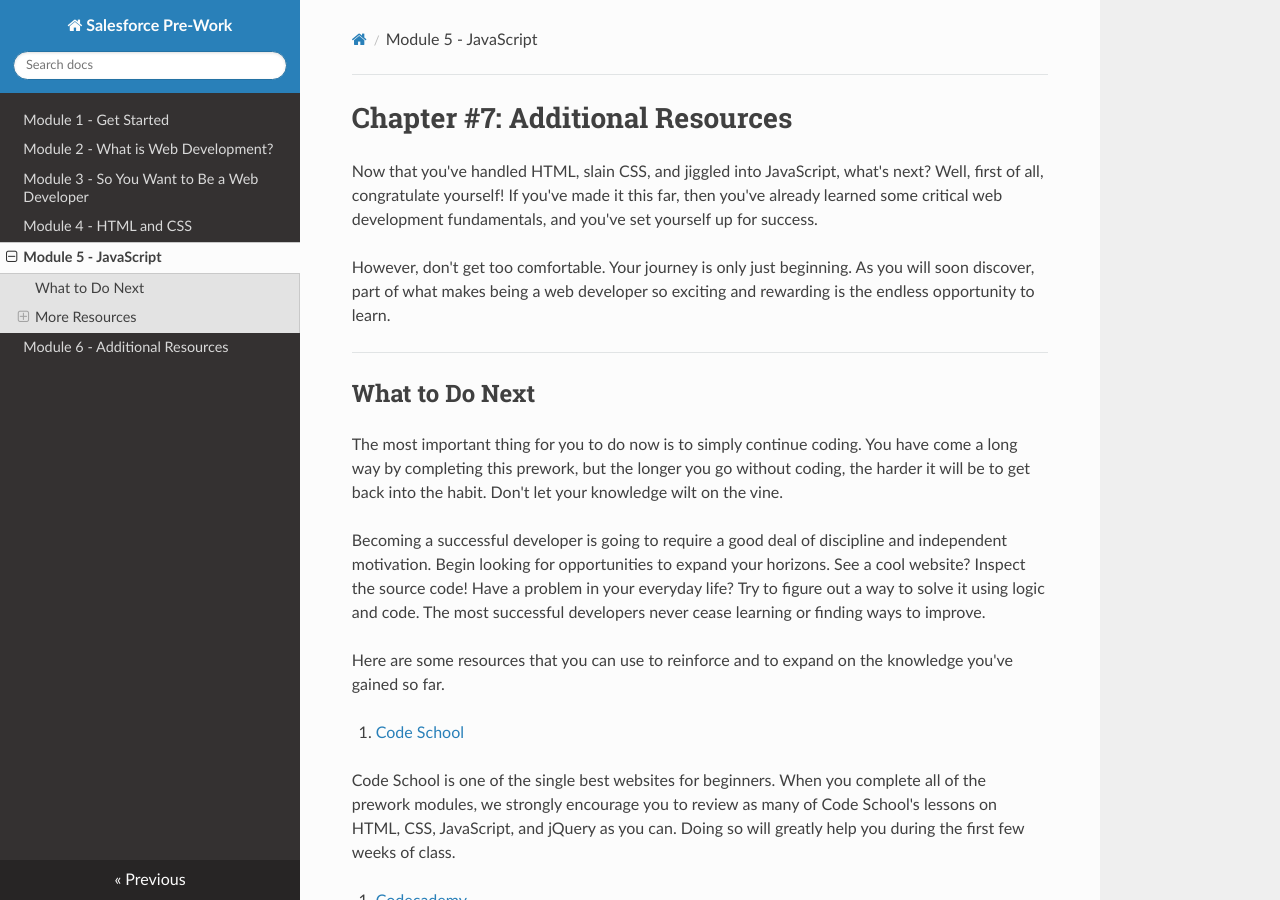
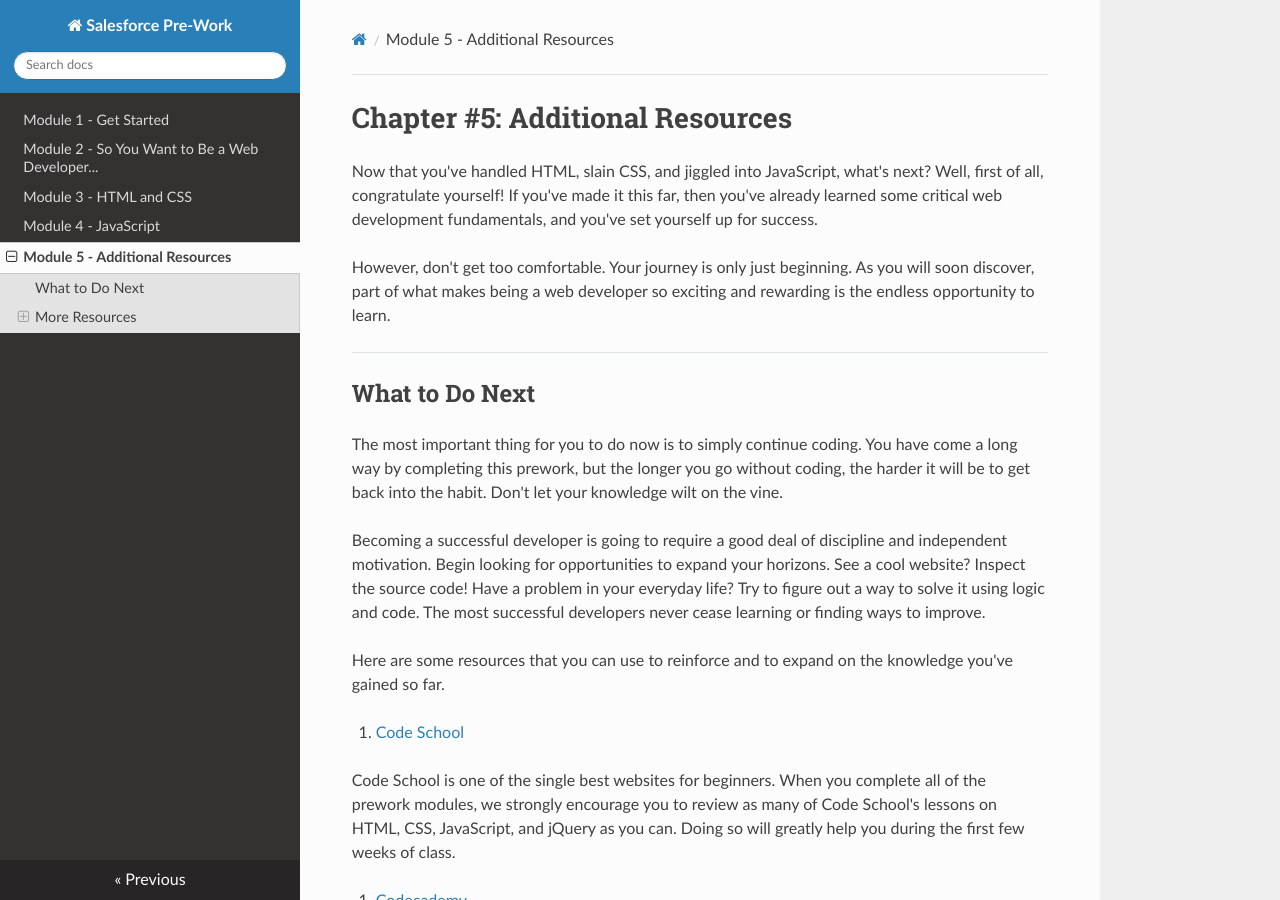
Before and after one commit to coding-boot-camp/fsf_intensive_prework, an MkDocs documentation site: the page built from docs/modules/chapter5.md, in a window 1280 px wide and 900 px high. Built offline with MkDocs 1.6.1, drawn with Linux system fonts in a browser that asks for light colours; nearby versions of some CDN libraries; old or Windows-style settings are respelled for this version of MkDocs.

Commit message:
fixes structure and updates mkdocs yaml file

```diff
--- a/docs/modules/chapter5.md
+++ b/docs/modules/chapter5.md
@@ -1,4 +1,4 @@
-# Chapter \#7: Additional Resources
+# Chapter \#5: Additional Resources
 
 Now that you've handled HTML, slain CSS, and jiggled into JavaScript, what's next? Well, first of all, congratulate yourself! If you've made it this far, then you've already learned some critical web development fundamentals, and you've set yourself up for success.
 
--- a/mkdocs.yml
+++ b/mkdocs.yml
@@ -1,11 +1,10 @@
 site_name: Salesforce Pre-Work
 pages:
     - Module 1 - Get Started: modules/chapter1.md
-    - Module 2 - What is Web Development?: modules/chapter2.md
-    - Module 3 - So You Want to Be a Web Developer: modules/chapter3.md
-    - Module 4 - HTML and CSS: modules/chapter4.md
-    - Module 5 - JavaScript: modules/chapter5.md
-    - Module 6 - Additional Resources: modules/chapter7.md
+    - Module 2 - So You Want to Be a Web Developer...: modules/chapter2.md
+    - Module 3 - HTML and CSS: modules/chapter3.md
+    - Module 4 - JavaScript: modules/chapter4.md
+    - Module 5 - Additional Resources: modules/chapter5.md
 
 copyright: Trilogy Education Services, Inc. © 2019. All Rights Reserved.
 theme: readthedocs
```
